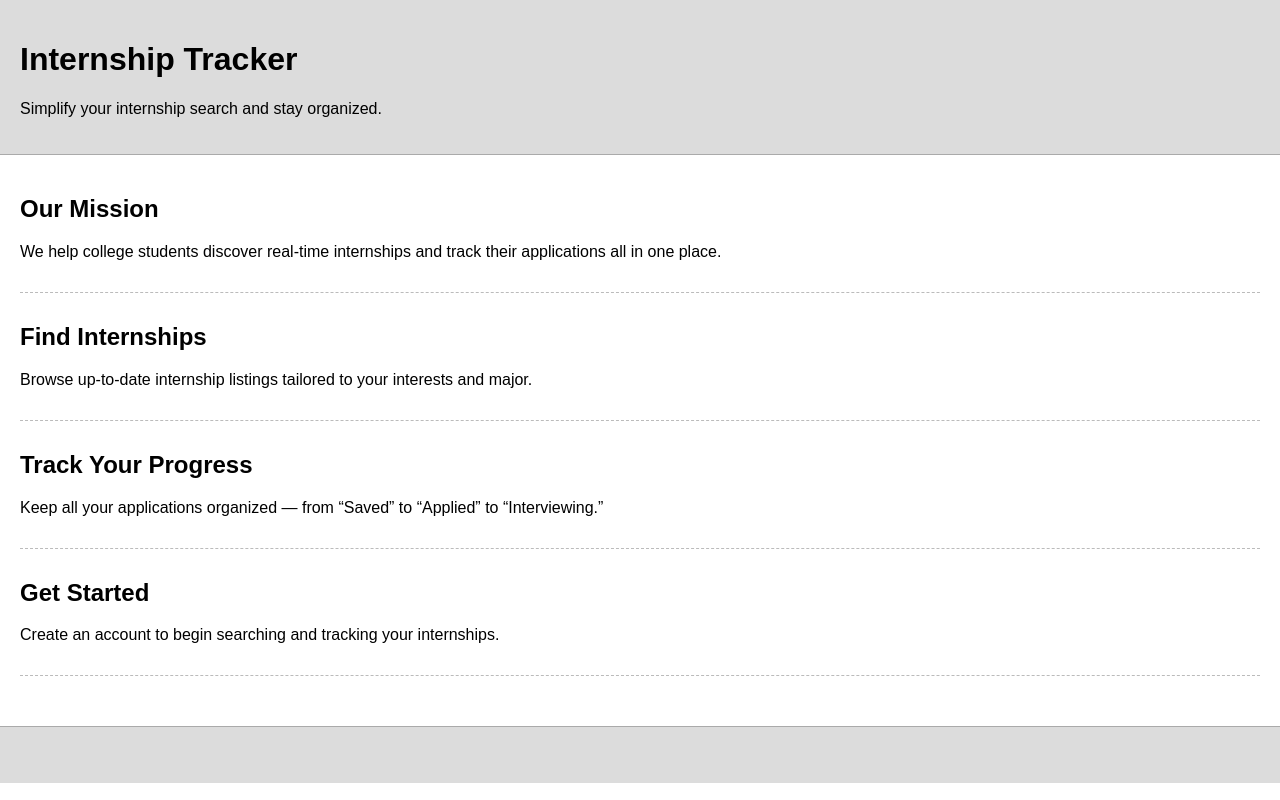
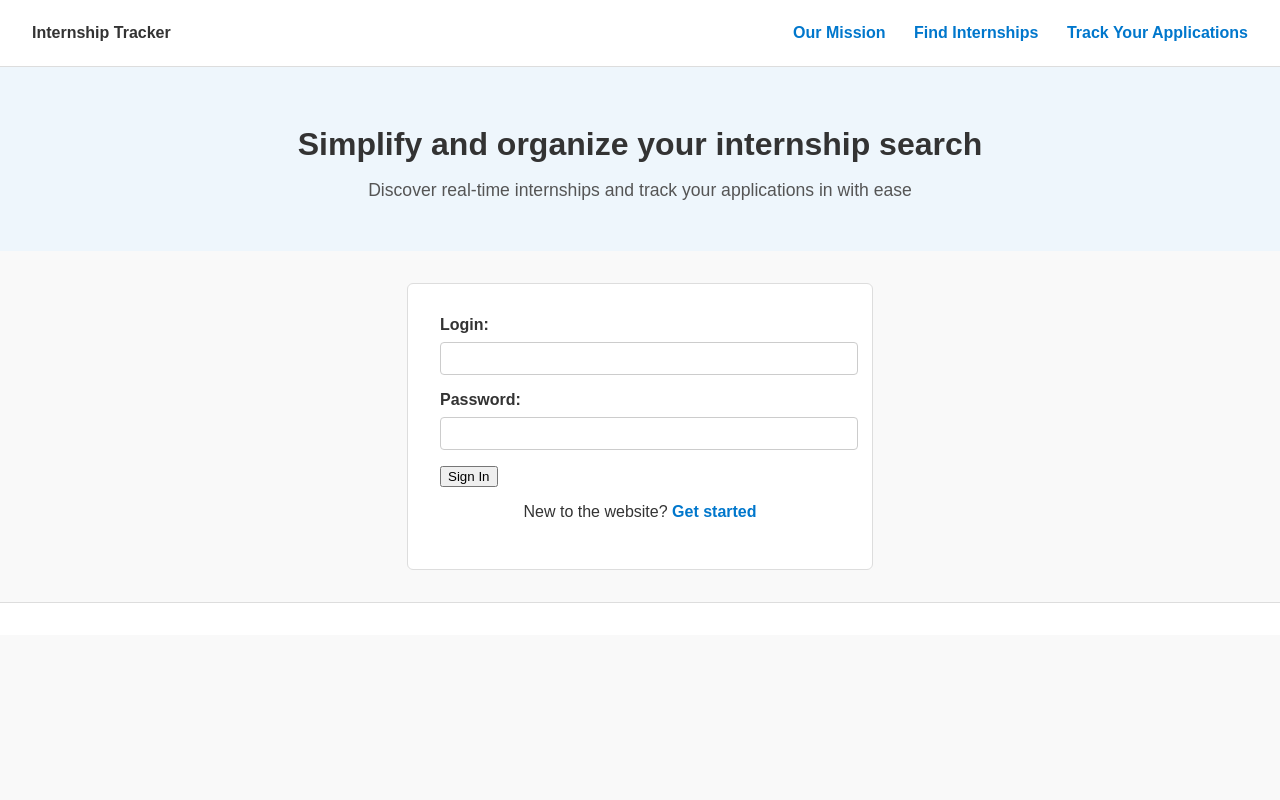
Before and after one commit to So1776/b2, a plain HTML site: page index.html in a window 1280 px wide. Drawn offline with Linux system fonts and the light colour scheme.

Commit message:
final version for the layout of the landing page with acceptance critera

```diff
--- a/index.html
+++ b/index.html
@@ -1,80 +1,127 @@
 <!DOCTYPE html>
-<html>
+<html lang="en">
 <head>
   <meta charset="UTF-8">
   <title>Internship Tracker</title>
+  <meta name="viewport" content="width=device-width, initial-scale=1.0">
   <style>
     body {
       margin: 0;
       font-family: Arial, sans-serif;
+      background: #f9f9f9;
+      color: #333;
     }
 
     header {
-      background: #dcdcdc;
-      padding: 20px;
-      border-bottom: 1px solid #aaa;
+      background: #fff;
+      padding: 1.5rem 2rem;
+      border-bottom: 1px solid #ddd;
+      display: flex;
+      justify-content: space-between;
+      align-items: center;
     }
 
-    main {
-      padding: 20px;
-      min-height: 400px;
+    nav a {
+      margin-left: 1.5rem;
+      text-decoration: none;
+      color: #0077cc;
+      font-weight: bold;
+    }
+
+    .intro {
+      padding: 2rem;
+      text-align: center;
+      background: #eef6fc;
+    }
+
+    .intro h1 {
+      margin-bottom: 0.5rem;
+      font-size: 2rem;
+    }
+
+    .intro p {
+      font-size: 1.1rem;
+      color: #555;
+    }
+
+    .login-section {
+      max-width: 400px;
+      margin: 2rem auto;
+      background: #fff;
+      padding: 2rem;
+      border: 1px solid #ddd;
+      border-radius: 6px;
+    }
+
+    .login-section label {
+      display: block;
+      margin-bottom: 0.5rem;
+      font-weight: bold;
+    }
+
+    .login-section input {
+      width: 100%;
+      padding: 0.5rem;
+      margin-bottom: 1rem;
+      border: 1px solid #ccc;
+      border-radius: 4px;
+    }
+
+    .login-section .cta {
+      text-align: center;
+      margin-top: 1rem;
+    }
+
+    .login-section .cta a {
+      color: #0077cc;
+      text-decoration: none;
+      font-weight: bold;
     }
 
     footer {
-      background: #dcdcdc;
-      padding: 20px;
-      border-top: 1px solid #aaa;
       text-align: center;
-    }
-
-    .section {
-      margin-bottom: 30px;
-      padding-bottom: 15px;
-      border-bottom: 1px dashed #bbb;
+      padding: 1rem;
+      font-size: 0.9rem;
+      color: #666;
+      border-top: 1px solid #ddd;
+      background: #fff;
     }
   </style>
 </head>
-
 <body>
 
   <header>
-    <h1>Internship Tracker</h1>
-    <p>Simplify your internship search and stay organized.</p>
+    <div><strong>Internship Tracker</strong></div>
+    <nav>
+      <a href="#">Our Mission</a>
+      <a href="#">Find Internships</a>
+      <a href="#">Track Your Applications</a>
+    </nav>
   </header>
 
-  <main>
-    <div class="section">
-      <h2>Our Mission</h2>
-      <p>
-        We help college students discover real-time internships and track their applications
-        all in one place.
-      </p>
+  <section class="intro">
+    <h1>Simplify and organize your internship search</h1>
+    <p>Discover real-time internships and track your applications in with ease</p>
+  </section>
+
+  <section class="login-section">
+    <form>
+      <label for="login">Login:</label>
+      <input type="text" id="login" name="login">
+
+      <label for="password">Password:</label>
+      <input type="password" id="password" name="password">
+
+      <button type="submit">Sign In</button>
+    </form>
+
+    <div class="cta">
+      <p>New to the website? <a href="#">Get started</a></p>
     </div>
-
-    <div class="section">
-      <h2>Find Internships</h2>
-      <p>
-        Browse up-to-date internship listings tailored to your interests and major.
-      </p>
-    </div>
-
-    <div class="section">
-      <h2>Track Your Progress</h2>
-      <p>
-        Keep all your applications organized — from “Saved” to “Applied” to “Interviewing.”
-      </p>
-    </div>
-
-    <div class="section">
-      <h2>Get Started</h2>
-      <p>
-        Create an account to begin searching and tracking your internships.
-      </p>
-    </div>
-  </main>
+  </section>
 
   <footer>
-    <p></p>
+
   </footer>
 
 </body>
```
